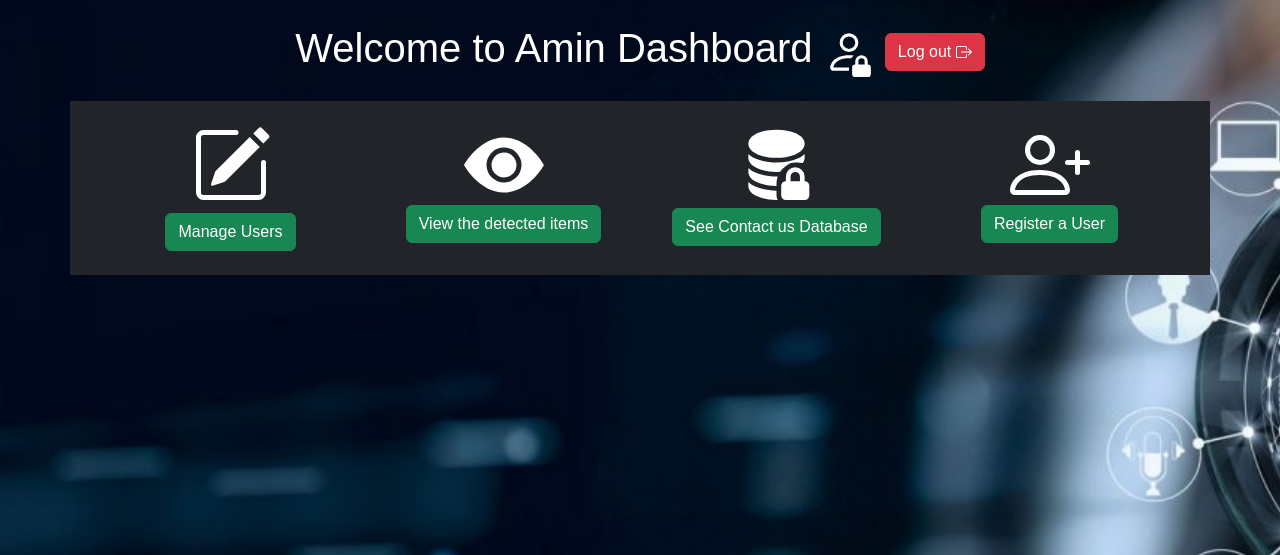
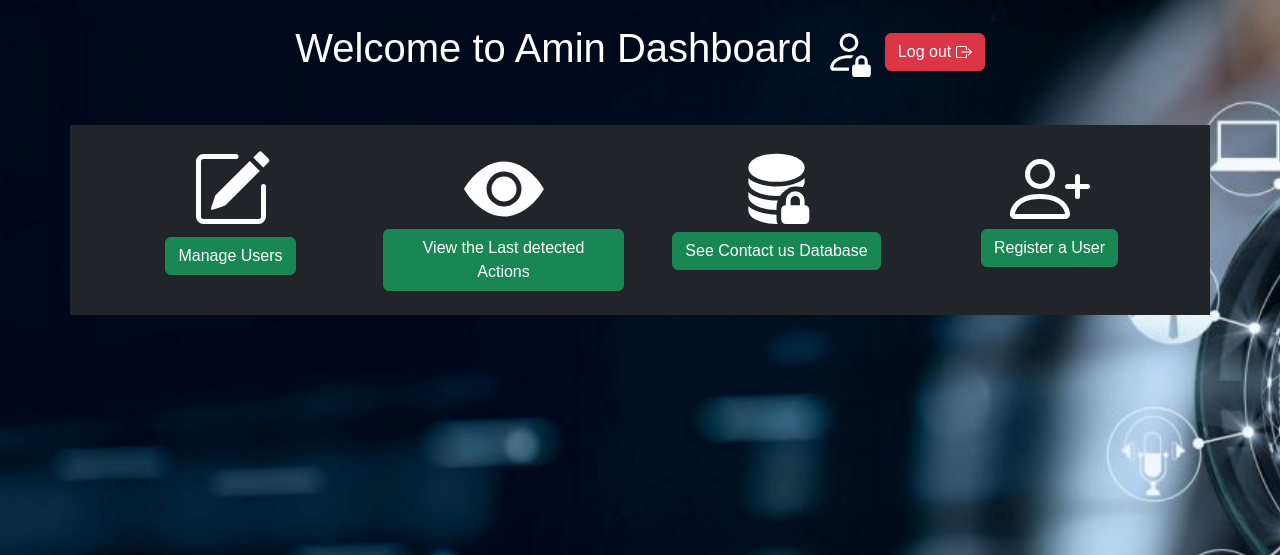
Before and after one commit to himanshu0072/Real-time-Action-Detection-using-YOWO, a Flask app: page /adminDashboard in a window 1280 px wide. Shown: the part 54-609 px from the top of the page. Run offline with Flask 3, Linux system fonts and the light colour scheme; a user stored in the database is signed in; some libraries are stand-ins or nearby versions.

Commit message:
Working on admin dashboard

```diff
--- a/app.py
+++ b/app.py
@@ -225,6 +225,16 @@ def manageQueries():
         return redirect('/adminlogin')
     return render_template("manageQueries.html", title = "| all users", users = users)
 
+@app.route('/lastDetectedActions')
+def lastDetectedActions():
+    if 'logged_in' in session:
+        actions = load_action_list()
+        file = '/static/actions.txt'
+    else:
+        flash('Admin Login Required', 'danger')
+        return redirect('/adminlogin')
+    return render_template("manageLastDetection.html", title = "| Last Detection", actions=set(actions.split('|')), file=file)
+
 
 if __name__ == '__main__':
     app.run(host='0.0.0.0', port=8000, debug=True)
--- a/templates/adminDashboard.html
+++ b/templates/adminDashboard.html
@@ -17,7 +17,7 @@
     </a>
 </h1>
 
-<div class="container p-4 bg-dark my-4 border-2">
+<div class="container p-4 bg-dark border-2 mt-5">
     <div class="container">
         <div class="row">
             <div class="col-sm">
@@ -46,8 +46,8 @@
                     </svg>
                 </div>
                 <div class="text-center">
-                    <a href="/detecteditems" class=" btn btn-success mx-1">
-                        View the detected items
+                    <a href="/lastDetectedActions" class=" btn btn-success mx-1">
+                        View the Last detected Actions
                     </a>
                 </div>
             </div>
```
Also changed, not shown: templates/manageLastDetection.html (added, +16 -0 lines).
